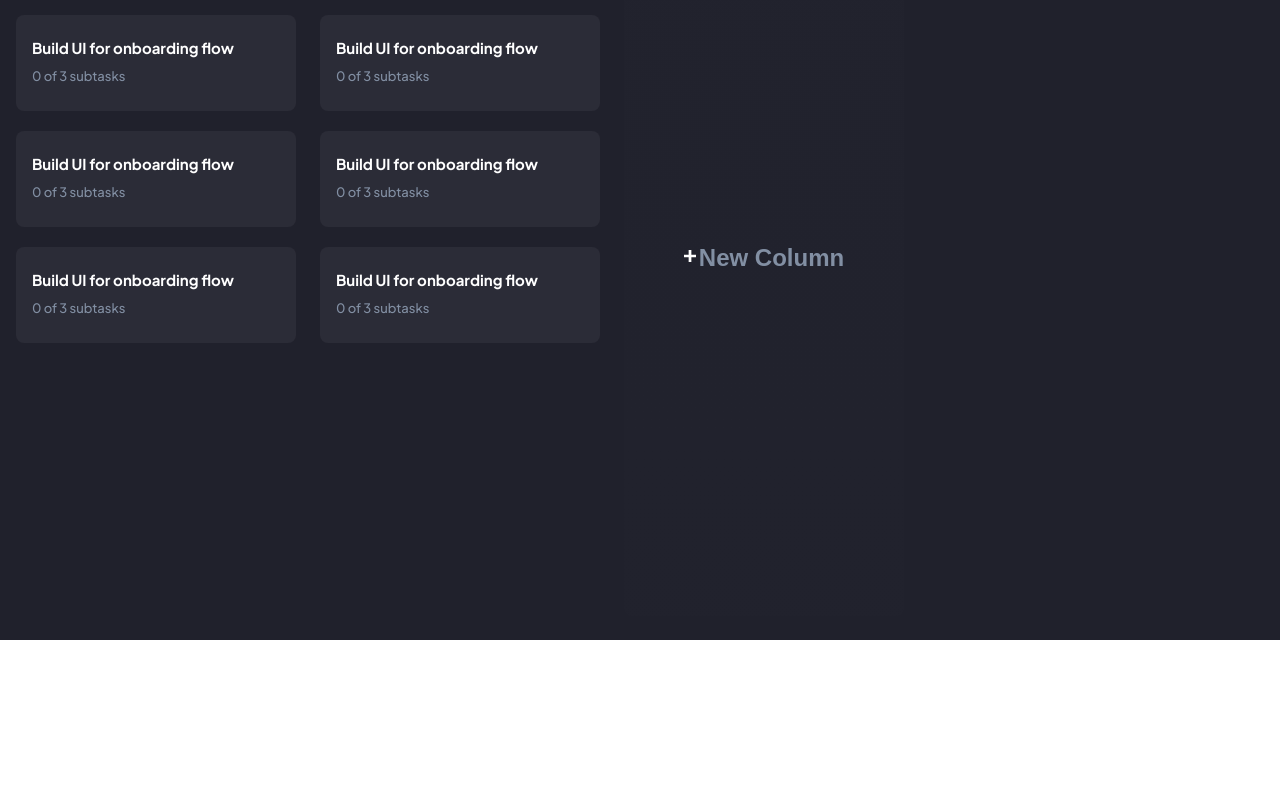
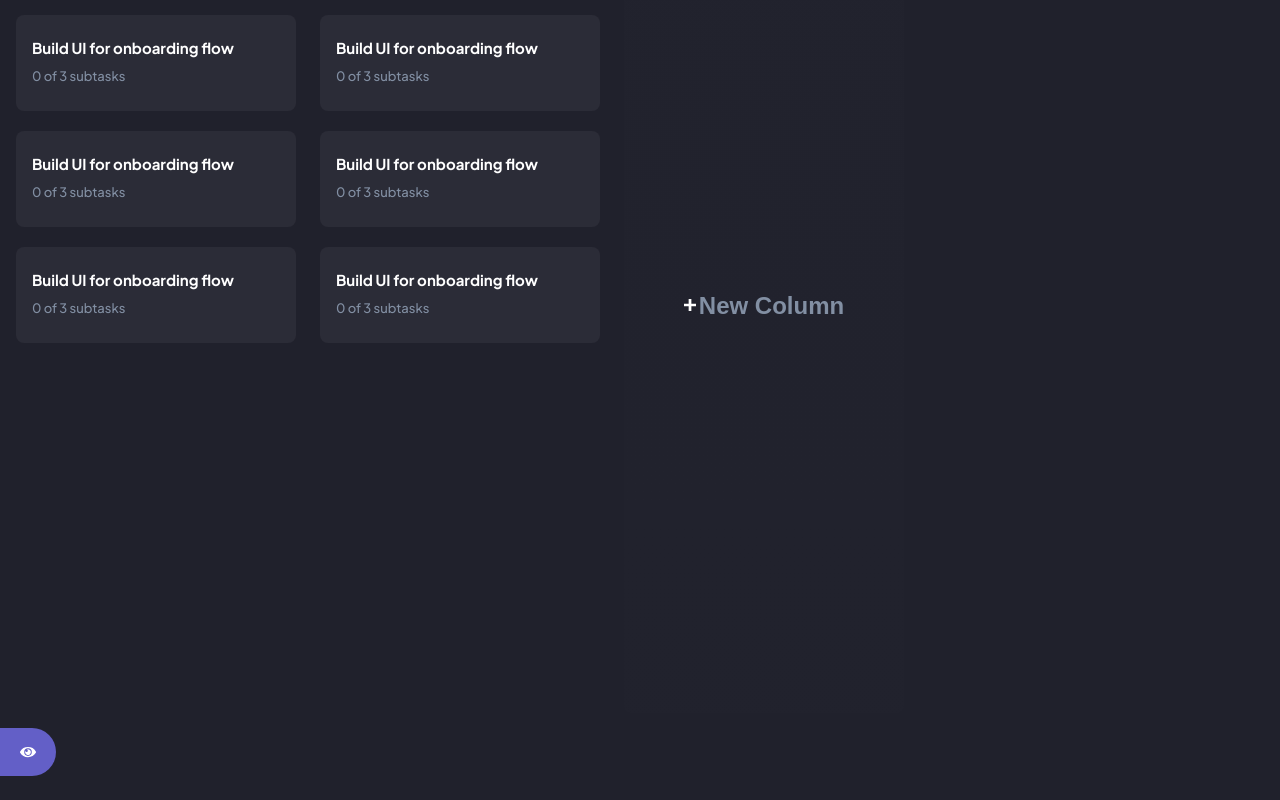
Before and after one commit to David-Henery4/Kanban-Task-Manager, a React (Create React App) app: page / in a window 1280 px wide. Shown: the part 257-1057 px from the top of the page. Before the commit the page ends 897 px from the top, so only its background shows below. Built offline with nearby package versions, Linux system fonts and the light colour scheme.

Commit message:
show-sidebar-icon

```diff
--- a/src/App.js
+++ b/src/App.js
@@ -1,5 +1,6 @@
 import { useEffect } from "react";
 import { Navbar, Board, Sidebar } from "./components";
+import {ShowSidebarIcon} from "./assets";
 
 function App() {
   //
--- a/src/components/Board.js
+++ b/src/components/Board.js
@@ -1,7 +1,7 @@
 import React from "react";
 import { EmptyBoard, Column, NewColumn } from "../components";
 import {ViewTask, AddTask, AddBoard, Delete, MobileNav} from "../components/modal-components"
-import { AddTaskMobile, BoardIcon } from "../assets";
+import { AddTaskMobile, BoardIcon, ShowSidebarIcon } from "../assets";
 
 //**WILL BE ADDED CONDITIONALY TO Board**/
 // EMPTY-STATE = .flex-cen-cen;
@@ -11,17 +11,22 @@ import { AddTaskMobile, BoardIcon } from "../assets";
 
 const Board = () => {
   return (
-    <main className="board flex-start-start">
+    <main className="board">
+      <div className="board-content flex-start-start">
         {/* <ViewTask/> */}
         {/* <EmptyBoard/> */}
         {/* <AddTask/> */}
         {/* <AddBoard/> */}
         {/* <Delete/> */}
-      <Column/>
+        <Column />
         {/**/}
-      <Column/>
+        <Column />
         {/**/}
-      <NewColumn/>
+        <NewColumn />
+      </div>
+      <div className="show-sidebar">
+        <ShowSidebarIcon className="show-sidebar__icon" />
+      </div>
     </main>
   );
 };
--- a/src/sass/base/_base.scss
+++ b/src/sass/base/_base.scss
@@ -9,3 +9,7 @@
 html{
   font-size: 62.5%; // 1rem = 10px
 }
+
+body{
+  background-color: var(--backgroundColor);
+}
--- a/src/sass/components/_board.scss
+++ b/src/sass/components/_board.scss
@@ -3,17 +3,21 @@
   position: relative;
   background-color: var(--backgroundColor);
   width: 100%;
-  height: 100vh;
-  // height: calc(100vh - 64px);
-  overflow: auto;
-  gap: 24px;
+  // height: 100vh;
+  min-height: calc(100vh - 64px);
   padding: 24px 16px;
-  // @include respond (tab){
-  //   height: calc(100vh - 80px);
-  // }
-  // @include respond (lap){
-  //   height: calc(100vh - 97px);
-  // }
+  display: grid;
+  row-gap: 15px;
+  @include respond (tab){
+    min-height: calc(100vh - 80px);
+  }
+  @include respond (lap){
+    min-height: calc(100vh - 97px);
+  }
+  &-content{
+    overflow: auto;
+    gap: 24px;
+  }
   &-empty{
     // padding: 0 16px;
     text-align: center;
--- a/src/sass/components/_new-column.scss
+++ b/src/sass/components/_new-column.scss
@@ -4,7 +4,8 @@
   background: linear-gradient(to bottom, $shadedColor, $shadedColorTwo);
   // opacity: 15%;
   min-width: 280px;
-  height: calc(100% - 35px);
+  // height: calc(100% - 35px);
+  height: 814px;
   @include flex-cen-cen;
   flex-direction: column;
   &__btn{
--- /dev/null
+++ b/src/sass/components/_show-sidebar.scss
@@ -0,0 +1,17 @@
+.show-sidebar{
+  height: 48px;
+  width: 56px;
+  background-color: $colorPrimary;
+  border-top-right-radius: 100px;
+  border-bottom-right-radius: 100px;
+  display: none;
+  place-items: center;
+  position: relative;
+  right: 16px;
+  @include respond (tab){
+    display: grid;
+  }
+  &__icon{
+
+  }
+}
--- a/src/sass/components/_sidebar.scss
+++ b/src/sass/components/_sidebar.scss
@@ -1,5 +1,5 @@
 .sidebar{
-  height: 100vh;
+  // height: 100vh;
   width: 0;
   min-width: 0px; // opens side
   // transform: translateX(0%);
--- a/src/sass/styles.scss
+++ b/src/sass/styles.scss
@@ -13,6 +13,7 @@
 @import "./components/sidebar";
 @import "./components/board-section";
 @import "./components/theme-toggle";
+@import "./components/show-sidebar";
 @import "./modal-components/view-task";
 @import "./modal-components/add-task";
 @import "./modal-components/add-board";
```
Lines whose indentation alone changed are shown as unchanged.
